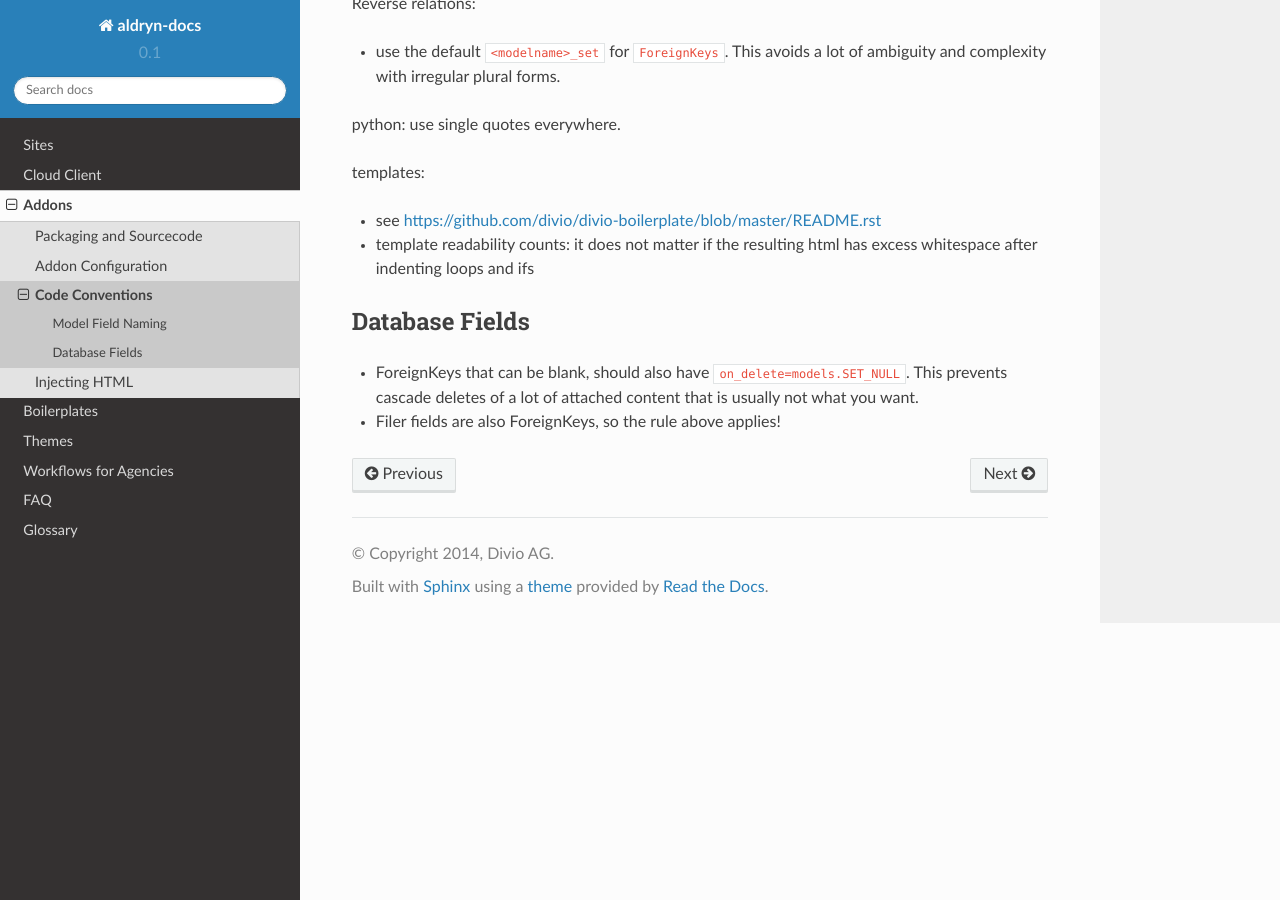
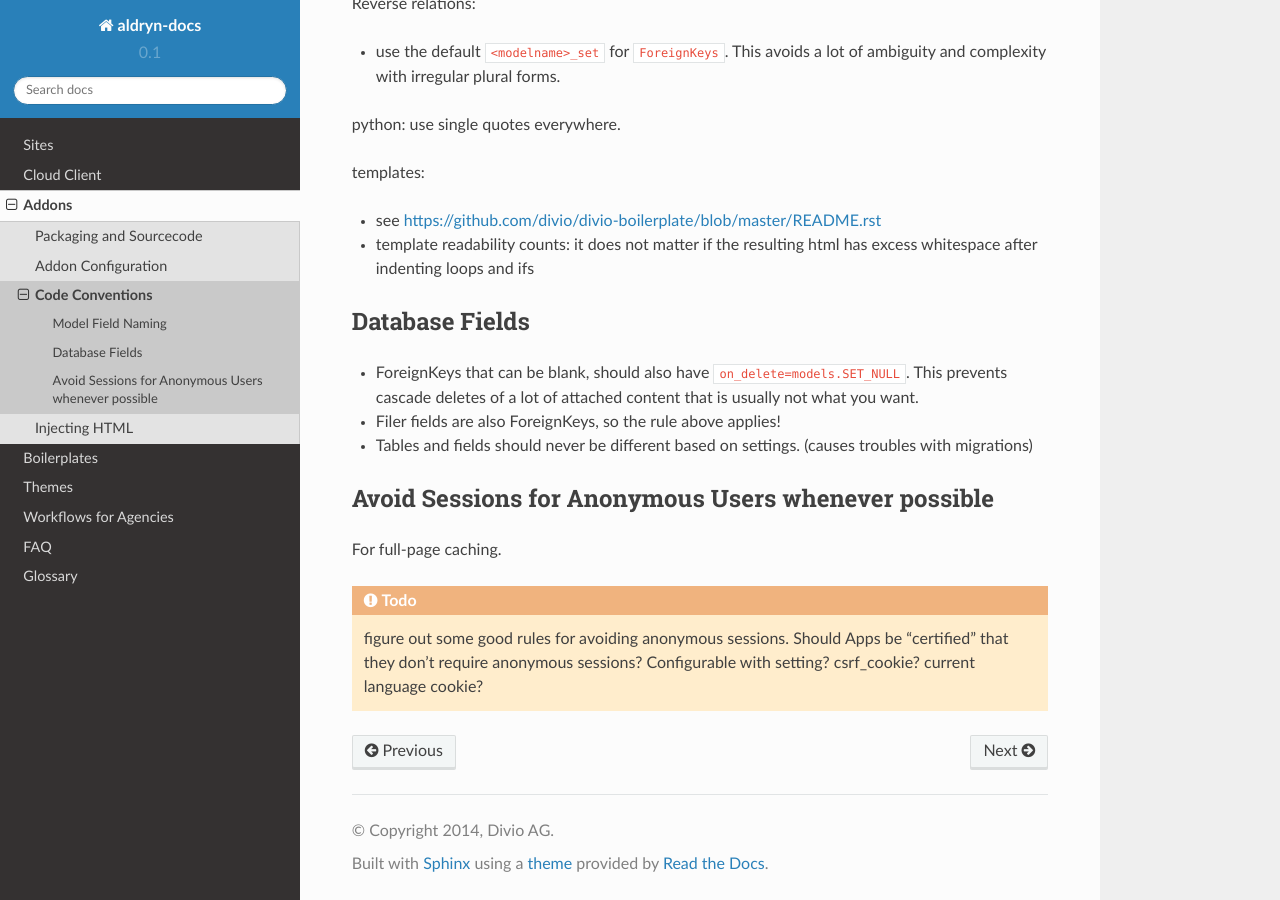
Before and after one commit to aldryn/aldryn-docs, a Sphinx documentation site: the page built from docs/addons/code-conventions.rst, in a window 1280 px wide and 900 px high, scrolled down 834 px. Built offline with Sphinx 7.4.7 and the Read the Docs theme 2.0.0, drawn with Linux system fonts in a browser that asks for light colours; pages that are not in the unit, such as notebooks, are missing from menus.

Commit message:
adds TODO for rules about avoiding sessions for anonymous users

```diff
--- a/docs/addons/code-conventions.rst
+++ b/docs/addons/code-conventions.rst
@@ -50,3 +50,14 @@ Database Fields
 
 * ForeignKeys that can be blank, should also have ``on_delete=models.SET_NULL``. This prevents cascade deletes of a lot of attached content that is usually not what you want.
 * Filer fields are also ForeignKeys, so the rule above applies!
+* Tables and fields should never be different based on settings. (causes troubles with migrations)
+
+
+Avoid Sessions for Anonymous Users whenever possible
+----------------------------------------------------
+
+For full-page caching.
+
+.. TODO:: figure out some good rules for avoiding anonymous sessions.
+          Should Apps be "certified" that they don't require anonymous sessions?
+          Configurable with setting? csrf_cookie? current language cookie?
```
